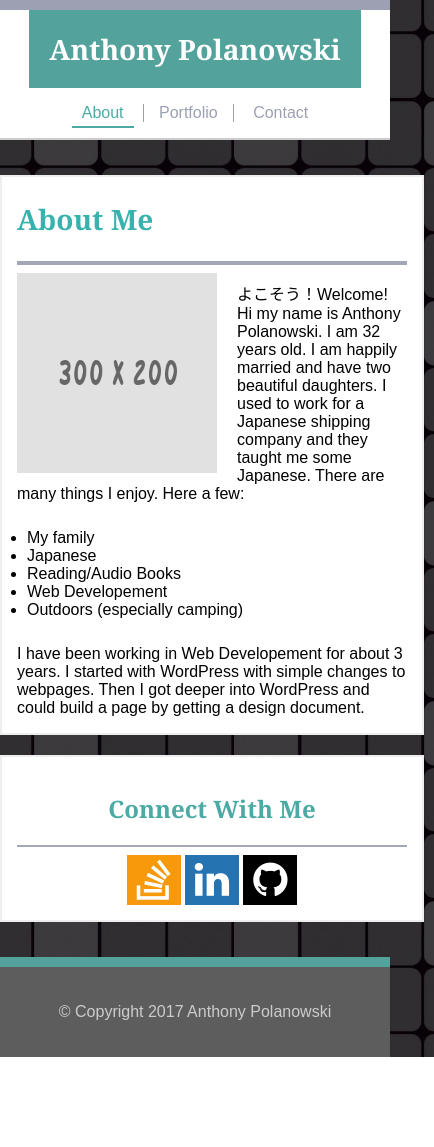
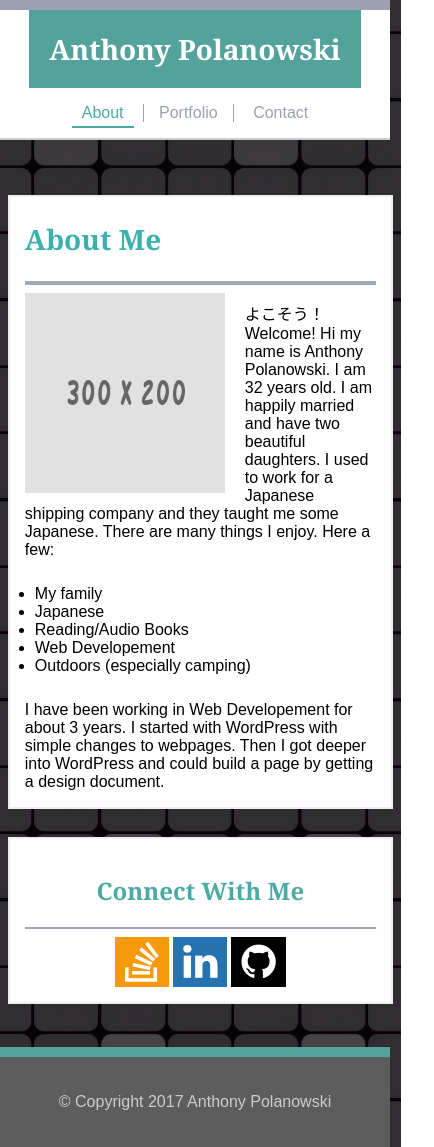
Before and after one commit to Polanowski/Responsive-Portfolio, a plain HTML site: page index.html in a window 390 px wide. Shown: the whole page, 434 px wide, since content can reach past the window. Before the commit the page ends 1057 px from the top, so only its background shows below. Drawn offline with Linux system fonts and the light colour scheme; files whose address does not match are found by name.

Commit message:
Finishing Touches

```diff
--- a/assets/css/style.css
+++ b/assets/css/style.css
@@ -278,14 +278,17 @@ footer {
 
 @media (max-width: 768px){
     section.first {
-        width: 100%;
-        margin-left: 0px;
+        width: 90%;
+        margin: 2%;
+        margin-top: 20px;
+        max-width: 768px;
    }
 
     section.second {
-        width: 100%;
-        margin-left: 0px;
+        width: 90%;
+        margin: 2%;
         margin-top: 20px;
+        max-width: 768px;
     }
 
 }
```
